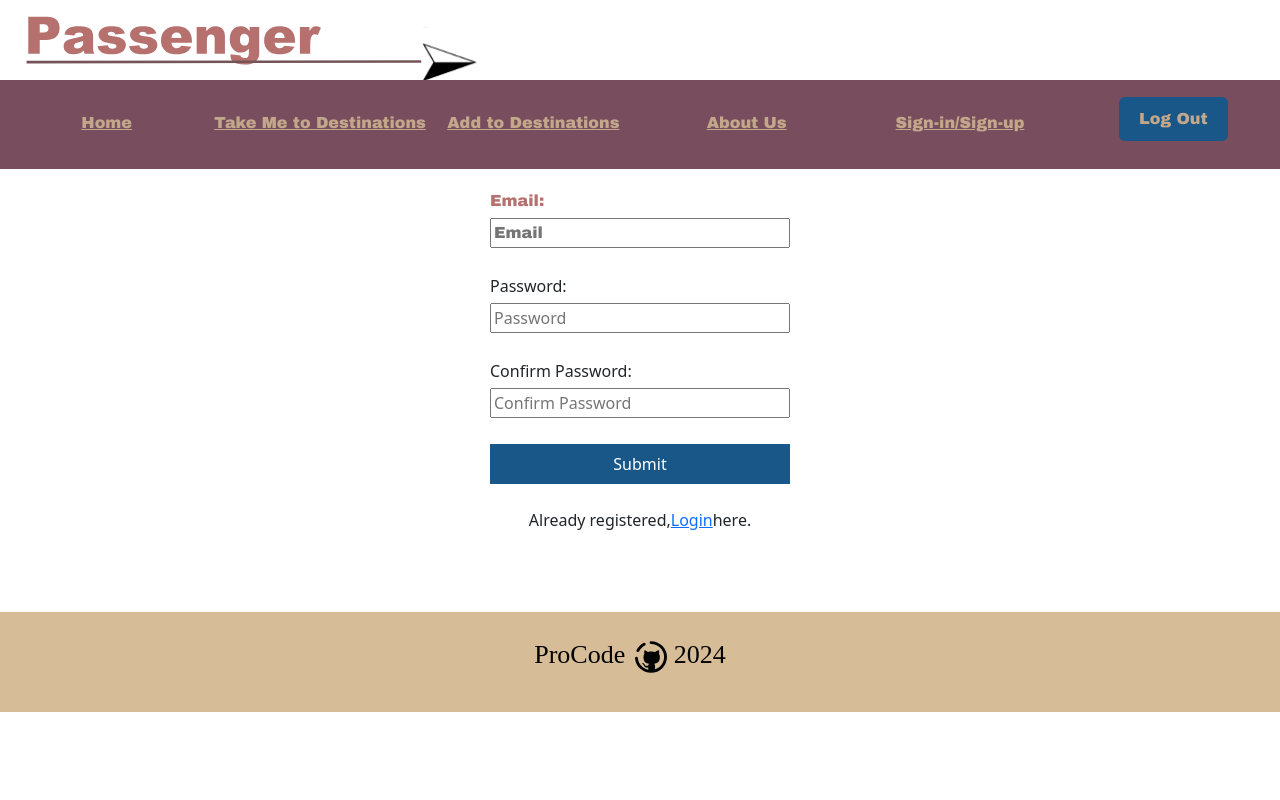
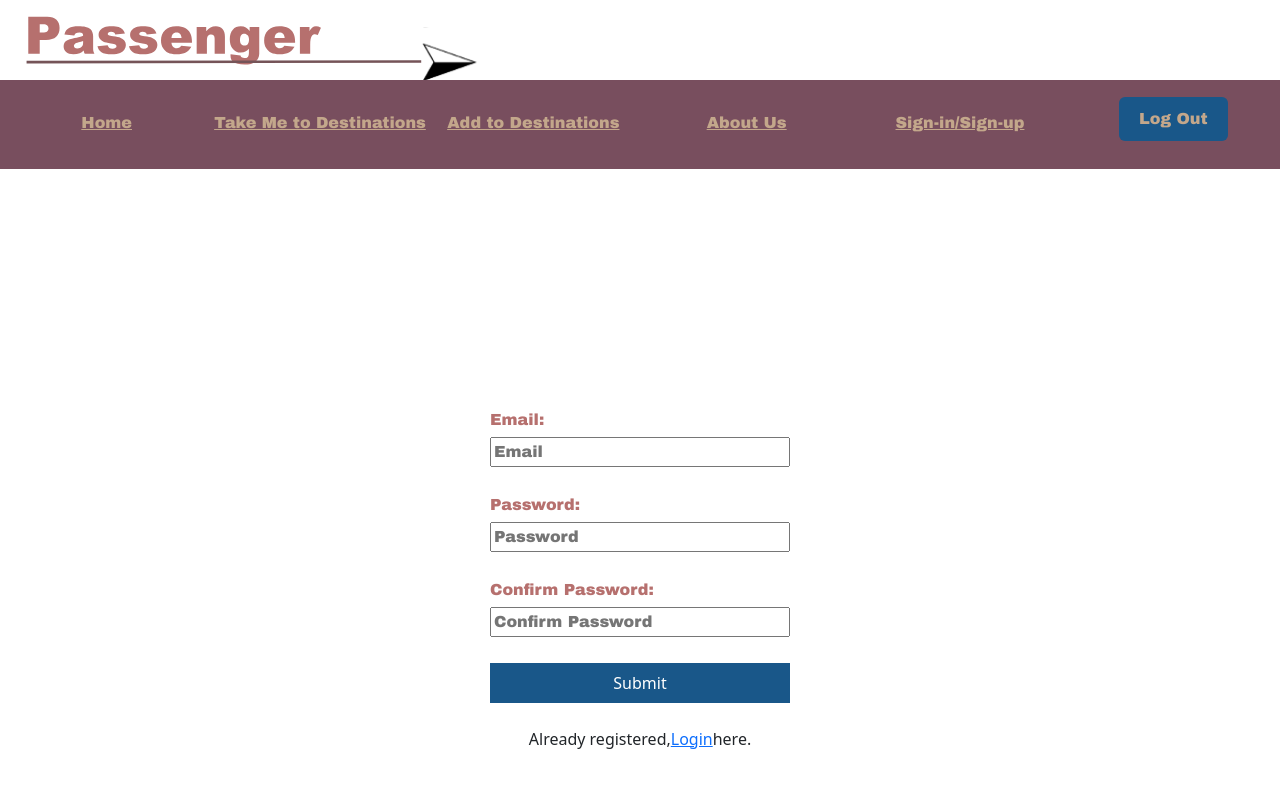
Before and after one commit to TeamProCode/passenger-frontend, a React (Create React App) app: page /signup in a window 1280 px wide. Shown: the top 800 px of the page. Built offline with nearby package versions, Linux system fonts and the light colour scheme; no server answers.

Commit message:
footer and text

```diff
--- a/src/pages/SignUp.js
+++ b/src/pages/SignUp.js
@@ -69,7 +69,7 @@ const Signup = ({ signup }) => {
     navigate("/");
   };
   return (
-    <div>
+    <div style={{ display: 'flex', flexDirection: 'column', minHeight: '100vh', justifyContent: 'center', alignItems: 'center' }} >
       <form
         ref={formRef}
         onSubmit={handleSubmit}
@@ -85,7 +85,7 @@ const Signup = ({ signup }) => {
         />
         </FormGroup>
 
-        <FormGroup>
+        <FormGroup className="new-destination-style">
         <label>Password:</label>
         <input
           type="password"
@@ -95,7 +95,7 @@ const Signup = ({ signup }) => {
         />
         </FormGroup>
 
-        <FormGroup>
+        <FormGroup className="new-destination-style">
         <label>Confirm Password:</label>
         <input
           type="password"
```
